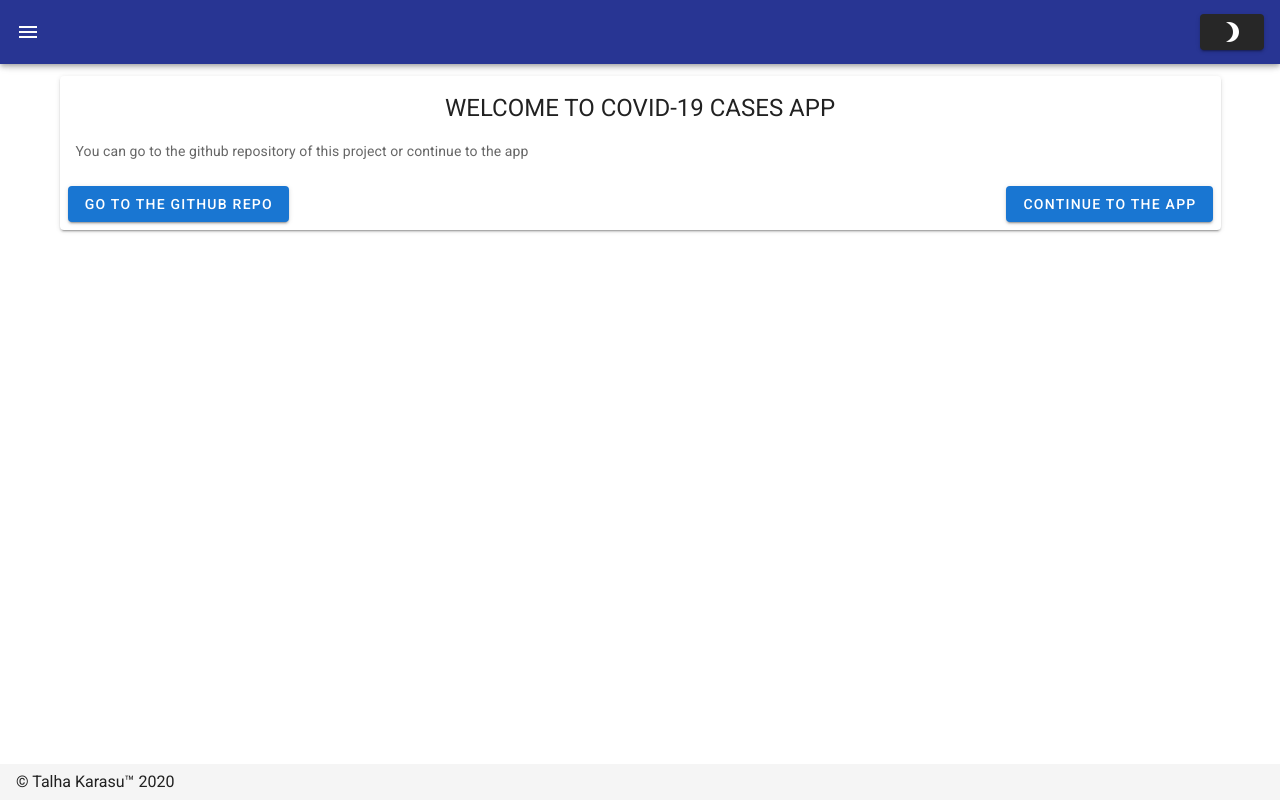
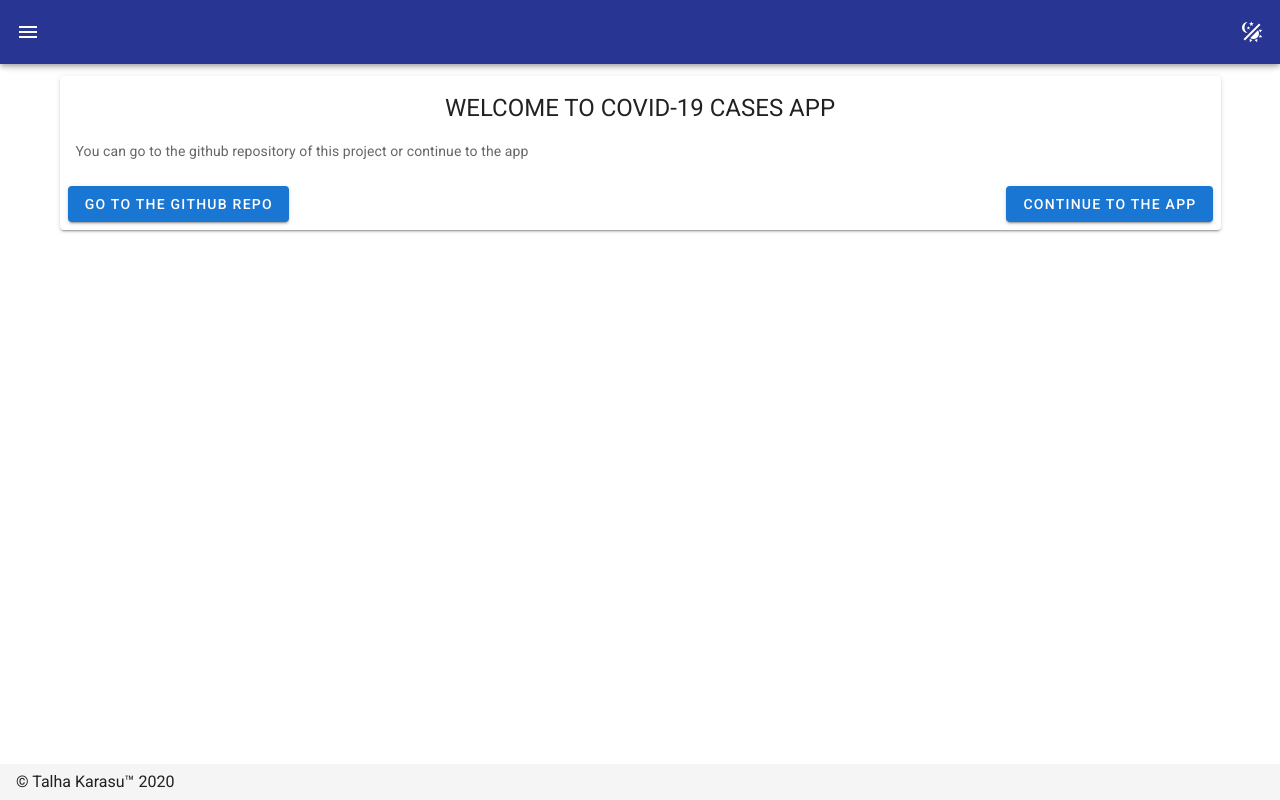
Before and after one commit to talhabw/covid-19, a Nuxt app: page / in a window 1280 px wide. Built offline with nearby package versions, Linux system fonts and the light colour scheme.

Commit message:
change color mode toggle button

```diff
--- a/components/AppHeader.vue
+++ b/components/AppHeader.vue
@@ -31,10 +31,7 @@
     >
       <v-app-bar-nav-icon @click="drawer = !drawer" />
       <v-spacer />
-      <v-btn @click="changeTheme">
-        <v-icon v-show="!theme" color="white">mdi-brightness-3</v-icon>
-        <v-icon v-show="theme" color="white">mdi-wb-sunny</v-icon>
-      </v-btn>
+      <v-icon color="white" @click="changeTheme">mdi-theme-light-dark </v-icon>
     </v-app-bar>
   </div>
 </template>
```
